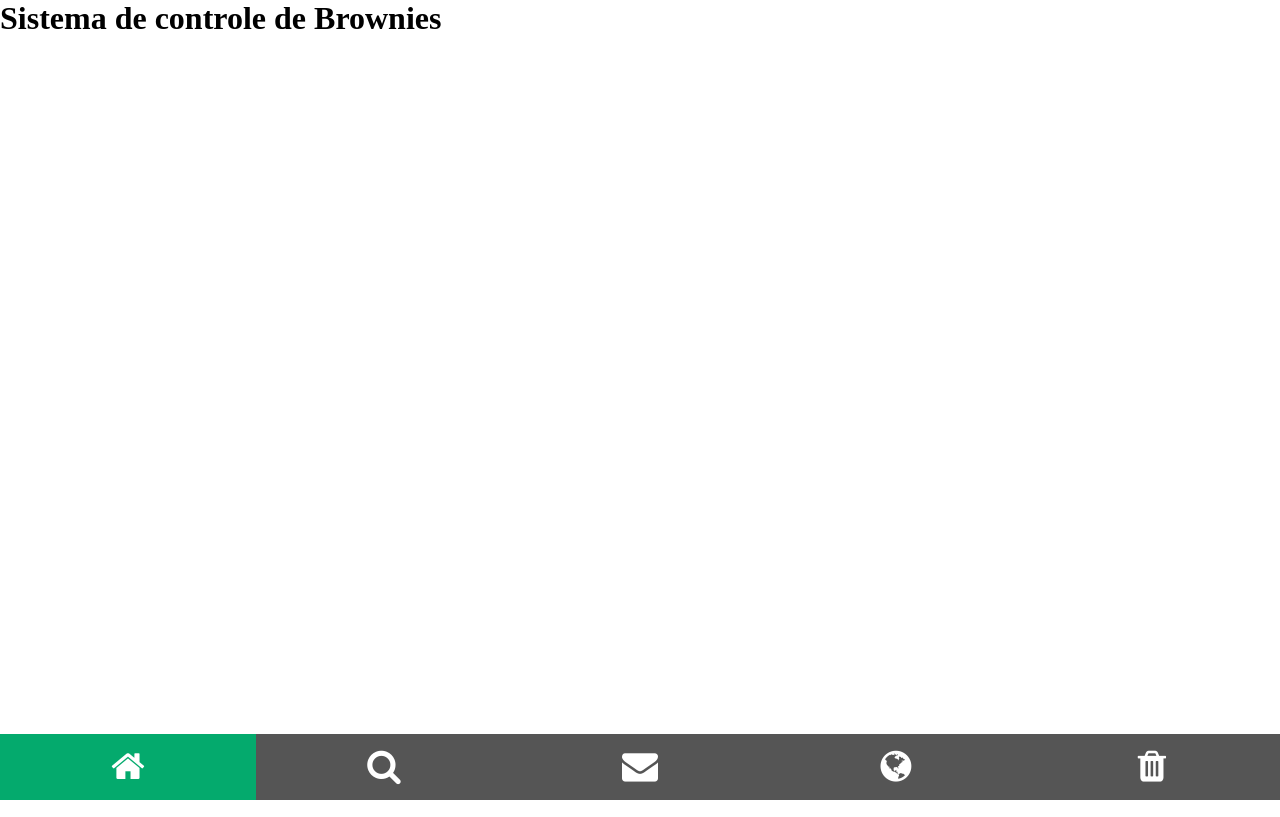
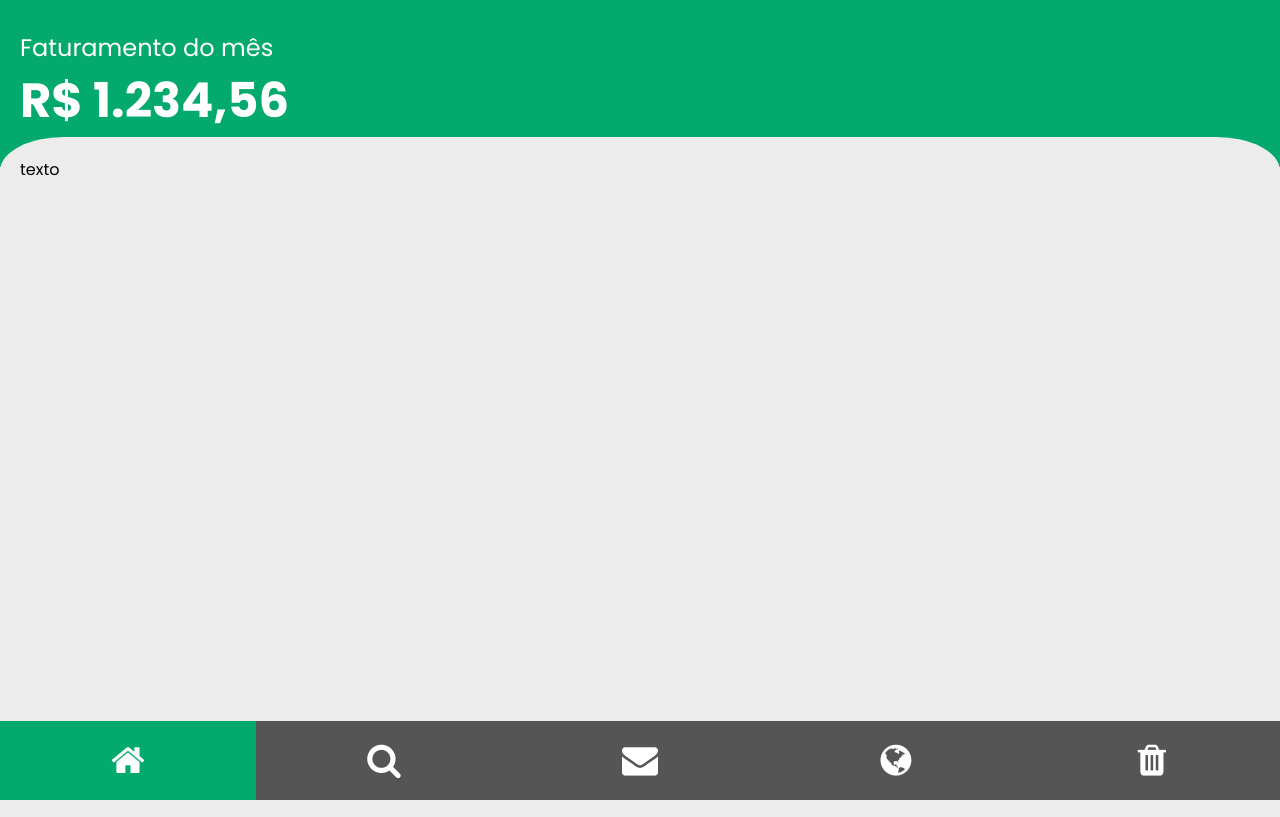
Before and after one commit to BdsOliveira/sysbro, a website: page public/index.html in a window 1280 px wide. Drawn offline with Linux system fonts and the light colour scheme.

```diff
--- a/css/style.css
+++ /dev/null
@@ -1,30 +0,0 @@
-* {
-  margin: 0px;
-  padding: 0px;
-}
-
-.icon-bar {
-    width: 100%; /* Full-width */
-    background-color: #555; /* Dark-grey background */
-    overflow: auto; /* Overflow due to float */
-    position: fixed;
-    bottom: 0;
-  }
-
-  .icon-bar a {
-    float: left; /* Float links side by side */
-    text-align: center; /* Center-align text */
-    width: 20%; /* Equal width (5 icons with 20% width each = 100%) */
-    padding: 12px 0; /* Some top and bottom padding */
-    transition: all 0.3s ease; /* Add transition for hover effects */
-    color: white; /* White text color */
-    font-size: 36px; /* Increased font size */
-  }
-
-  .icon-bar a:hover {
-    background-color: #000; /* Add a hover color */
-  }
-
-  .active {
-    background-color: #04AA6D; /* Add an active/current color */
-  }
--- /dev/null
+++ b/public/css/style.css
@@ -0,0 +1,67 @@
+* {
+  margin: 0px;
+  padding: 0px;
+  font-family: 'Poppins', sans-serif;
+}
+
+
+/******** MOBILE ********/
+
+/**** Title ****/
+.title {
+  text-align: left;
+  font-size: 150%;
+  background-color: #04AA6D;
+  padding-top: 30px;
+  padding-bottom: 30px;
+  padding-left: 20px;
+  color: #fff;
+}
+
+.content {
+  margin-top: -30px;
+  border-top-left-radius: 5%;
+  border-top-right-radius: 5%;
+  background-color: #ececec;
+  height: 80vh;
+  padding: 20px;
+}
+
+/**** Menu ****/
+.icon-bar {
+  width: 100%;
+  /* Full-width */
+  background-color: #555;
+  /* Dark-grey background */
+  overflow: auto;
+  /* Overflow due to float */
+  position: fixed;
+  bottom: 0;
+}
+
+.icon-bar a {
+  float: left;
+  /* Float links side by side */
+  text-align: center;
+  /* Center-align text */
+  width: 20%;
+  /* Equal width (5 icons with 20% width each = 100%) */
+  padding: 12px 0;
+  /* Some top and bottom padding */
+  transition: all 0.3s ease;
+  /* Add transition for hover effects */
+  color: white;
+  /* White text color */
+  font-size: 36px;
+  /* Increased font size */
+}
+
+.icon-bar a:hover {
+  background-color: #000;
+  /* Add a hover color */
+}
+
+.active {
+  background-color: #04AA6D;
+  /* Add an active/current color */
+}
--- a/index.html
+++ b/public/index.html
@@ -1,15 +1,24 @@
 <!DOCTYPE html>
 <html lang="pt_BR">
+
 <head>
     <meta charset="UTF-8">
     <meta http-equiv="X-UA-Compatible" content="IE=edge">
     <meta name="viewport" content="width=device-width, initial-scale=1.0">
     <link rel="stylesheet" href="https://cdnjs.cloudflare.com/ajax/libs/font-awesome/4.7.0/css/font-awesome.min.css">
-    <link rel="stylesheet" href="css/style.css">
+    <link rel="preconnect" href="https://fonts.googleapis.com">
+    <link rel="preconnect" href="https://fonts.gstatic.com" crossorigin>
+    <link href="https://fonts.googleapis.com/css2?family=Poppins:wght@100;400;700&display=swap" rel="stylesheet">
+    <link rel="stylesheet" href="css/style.css" type="text/css">
     <title>Controle de Brownies</title>
 </head>
+
 <body>
-    <h1 class="title">Sistema de controle de Brownies</h1>
+    <div class="title">
+        <p>Faturamento do mês</p>
+        <h1 class="">R$&nbsp;<span class="cash">1.234,56</span></h1>
+
+    </div>
 
     <menu>
         <div class="icon-bar">
@@ -18,9 +27,13 @@
             <a href="#"><i class="fa fa-envelope"></i></a>
             <a href="#"><i class="fa fa-globe"></i></a>
             <a href="#"><i class="fa fa-trash"></i></a>
-          </div>
+        </div>
     </menu>
 
+    <section class="content">
+        texto
+    </section>
 
 </body>
+
 </html>
```
Also changed, not shown: index.js (added, +20 -0 lines), package.json (added, +26 -0 lines), 2 other files.
